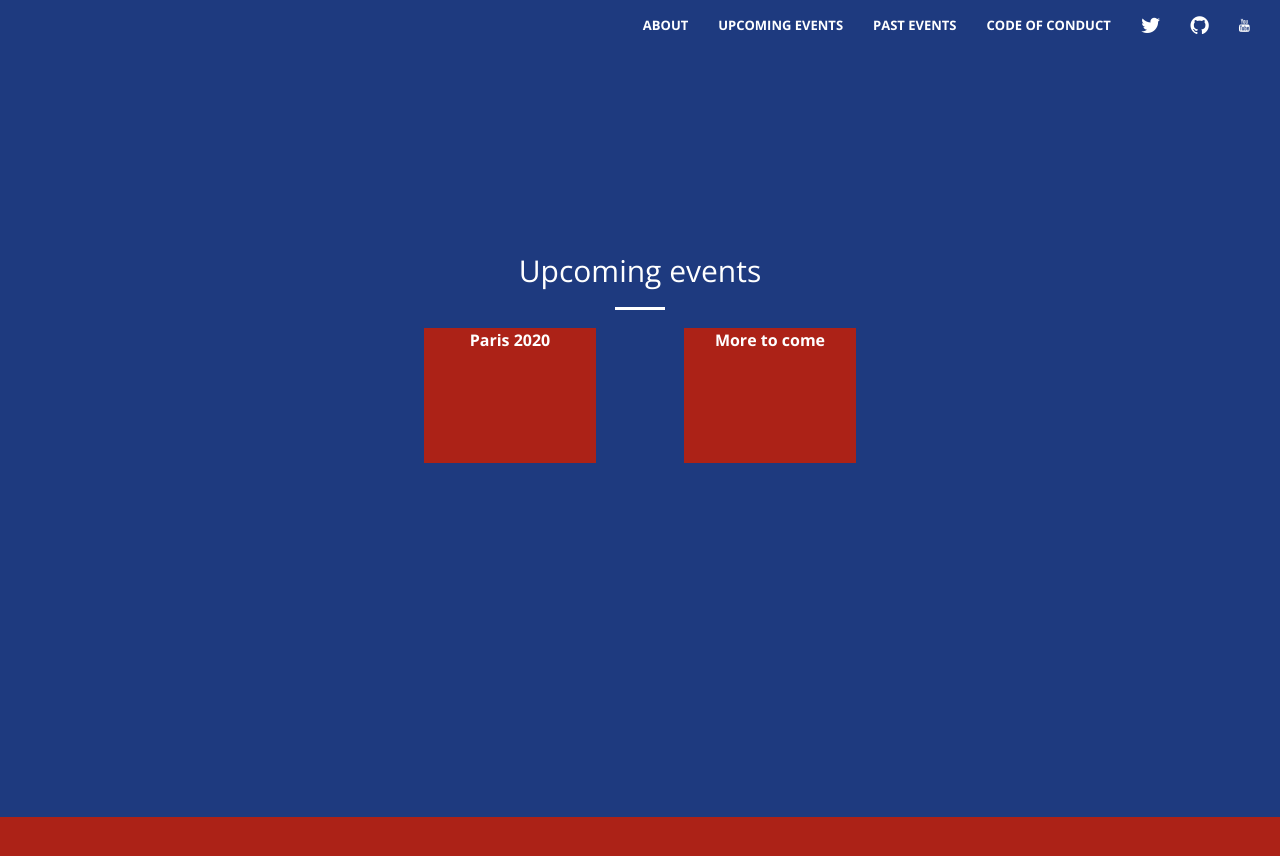
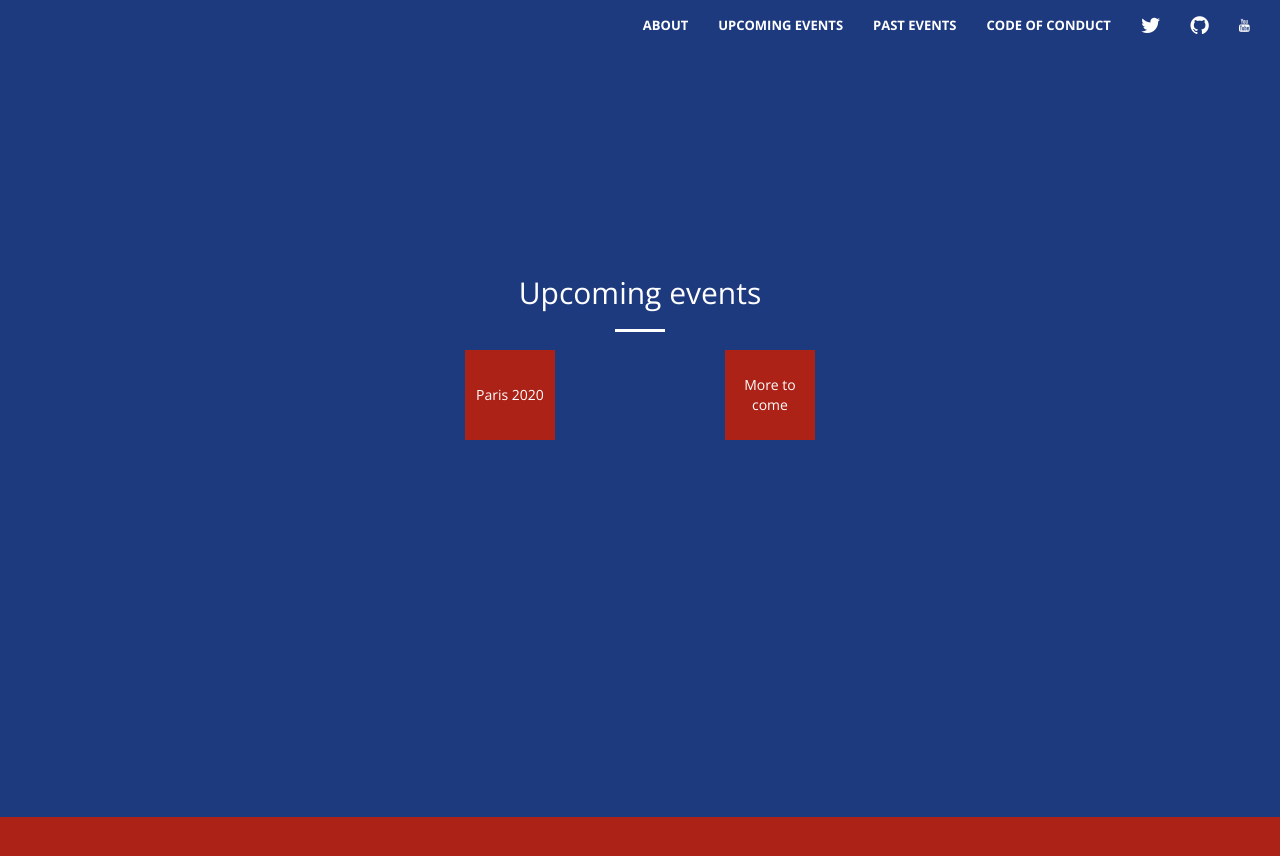
Before and after one commit to hack-commit-push/hack-commit-push.github.io, a Jekyll site: the page built from index.html, in a window 1280 px wide and 900 px high, scrolled down 1883 px. Shown: the top 856 px of the window. Built offline with Jekyll 4.4.1, drawn with Linux system fonts in a browser that asks for light colours.

Commit message:
Improve event display

```diff
--- a/_data/events.yml
+++ b/_data/events.yml
@@ -1,13 +1,9 @@
 upcoming:
   - name: Paris 2020
     url: https://paris-2020.hack-commit-pu.sh/
-    short_desc: 👋 Join us<br/>on June 6th! 👋
 
   - name: More to come
-    url: https://hack-commit-pu.sh/
-    short_desc: 👂 Stay Tuned! 👂
 
 past:
   - name: Paris 2019
     url: https://paris-2019.hack-commit-pu.sh/
-    short_desc: 🚀 1st edition<br/>...ever! 🚀
--- a/_includes/_events.html
+++ b/_includes/_events.html
@@ -10,10 +10,15 @@
 	<div class="grid_item col-xs-12 col-sm-4">
 			{% endif %}
 		{% endif %}
-		<a href="{{event.url}}" rel="noopener" target="_blank">
-			<p class="wow bounceIn name">{{event.name}}</p>
-			<p class="short_desc">{{event.short_desc}}</span></p>
-		</a>
+		<div class="event">
+			{% if event.url != nil %}
+			<a href="{{event.url}}" rel="noopener" target="_blank">
+			{% endif %}
+			<span class="wow bounceIn name">{{event.name}}</span>
+			{% if event.url != nil %}
+			</a>
+			{% endif %}
+		</div>
 	</div>
 	{% endfor %}
 </div>
--- a/css/main.scss
+++ b/css/main.scss
@@ -210,36 +210,29 @@ header .header-content {
 		margin-bottom: 2vh;
 	}
 
-	a {
-		min-height: 15vh;
-		width: 75%;
-		margin: 0 auto;
-		display: flex;
-		flex-direction: column;
+	.event {
+		height: 10vh;
+		width: 10vh;
+		&, a {
+			margin: 0 auto;
+			display: flex;
+			justify-content: center;
+			align-items: center;
+		}
 		.name {
-			font-weight: bold;
-		}
-		.short_desc {
-			color: $text-color;
-			visibility: hidden;
-		}
-	}
-
-	a:hover {
-		.short_desc {
-			visibility: visible;
+			margin-bottom: 0;
 		}
 	}
 }
 
 #upcoming {
-	a {
+	.event {
 		background-color: $theme-primary;
 	}
 }
 
 #past {
-	a {
+	.event {
 		background-color: $secondary-color;
 	}
 }
```
